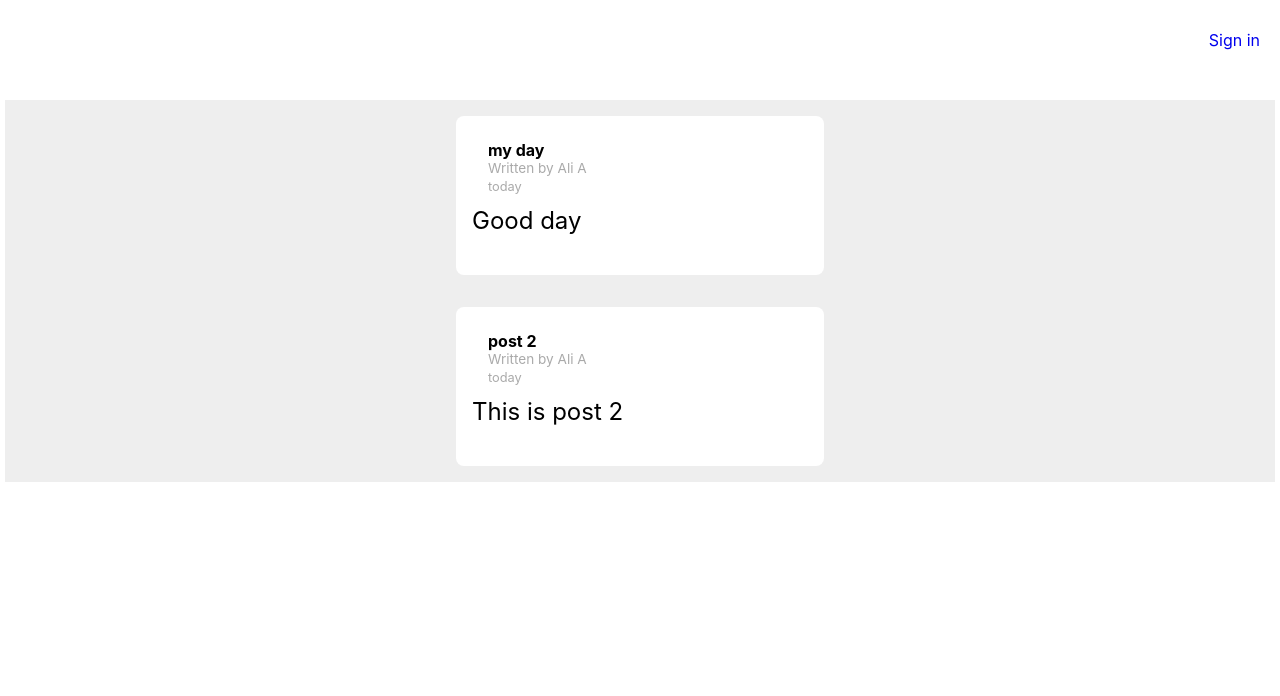
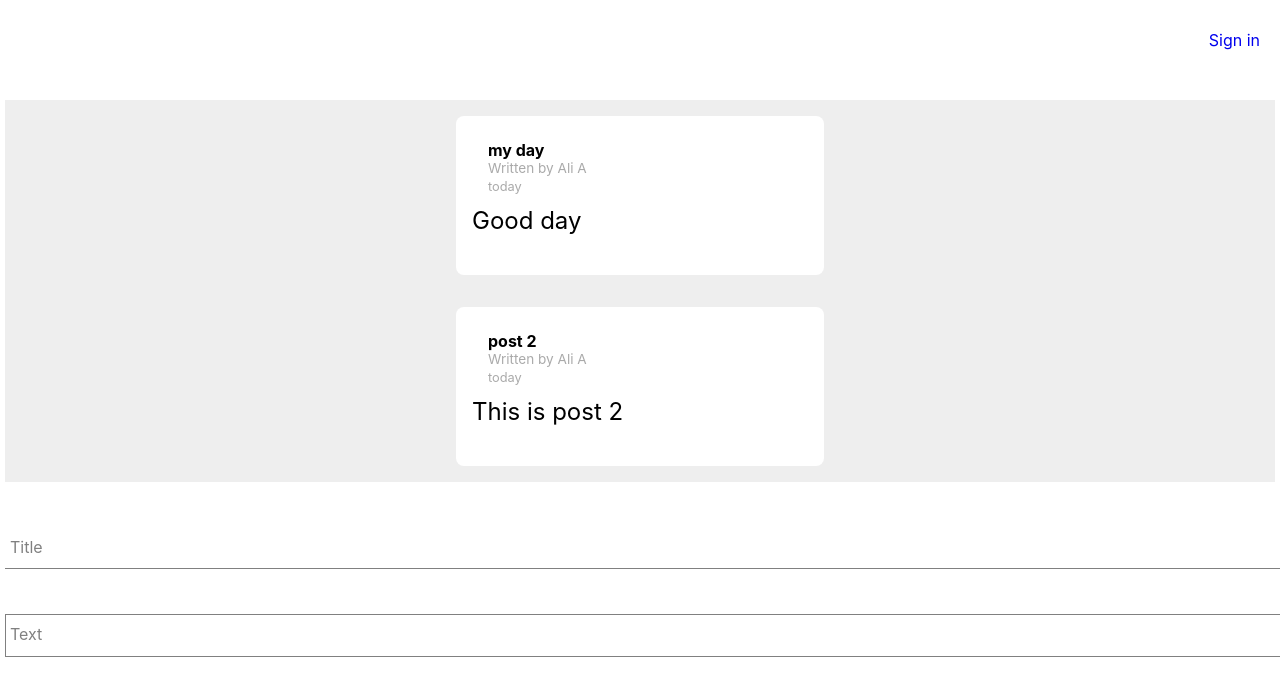
Before and after one commit to goorekt/shool, a React (Create React App) app: page / in a window 1280 px wide. Shown: the top 696 px of the page. Built offline with nearby package versions, Linux system fonts and the light colour scheme; no server answers; some icons are missing.

Commit message:
authentication-post generation

```diff
--- /dev/null
+++ b/src/components/form-input/form-input.component.jsx
@@ -0,0 +1,16 @@
+import { FormInputLabel, Input, Group } from "./form-input.styles";
+
+const FormInput = ({ label, ...otherProps }) => {
+	return (
+		<Group>
+			<Input {...otherProps} />
+			{label && (
+				<FormInputLabel shrink={otherProps.value.length} additionalTypes={otherProps.additionalTypes}>
+					{label}
+				</FormInputLabel>
+			)}
+		</Group>
+	);
+};
+
+export default FormInput;
--- /dev/null
+++ b/src/components/form-input/form-input.styles.jsx
@@ -0,0 +1,57 @@
+import styled, { css } from "styled-components";
+const mainColor = "black";
+const subColor = "grey";
+
+const shrinkLabelStyles = css`
+	top: -14px;
+	font-size: 12px;
+	color: ${mainColor};
+`;
+const textAreaStyles=css`
+	height:50%;
+	border: 1px solid ${subColor};
+`
+const normalStyles=css`
+	border: none;
+	border-radius: 0;
+`
+export const FormInputLabel = styled.label`
+	color: ${subColor};
+	font-size: 16px;
+	font-weight: normal;
+	position: absolute;
+	pointer-events: none;
+	left: 5px;
+	top: 10px;
+	height:100px;
+	transition: 300ms ease all;
+	${({ shrink }) => shrink && shrinkLabelStyles};
+`;
+export const Input = styled.input`
+	background: none;
+	background-color: white;
+	color: ${subColor};
+	font-size: 18px;
+	padding: 10px 10px 10px 5px;
+	display: block;
+	width: 100%;
+	${({additionalTypes})=>additionalTypes=="text-area" ? textAreaStyles : normalStyles};
+
+	border-bottom: 1px solid ${subColor};
+	margin: 25px 0;
+
+	&:focus {
+		outline: none;
+	}
+
+	&:focus ~ ${FormInputLabel} {
+		${shrinkLabelStyles}
+	}
+`;
+export const Group = styled.div`
+	position: relative;
+	margin: 45px 0;
+	input[type="password"] {
+		letter-spacing: 0.3em;
+	}
+`;
--- a/src/components/posts-container/posts-container.component.jsx
+++ b/src/components/posts-container/posts-container.component.jsx
@@ -1,5 +1,5 @@
 import React, { Fragment } from "react";
-import Post from "../posts/posts.component";
+import Post from "../post/post.component";
 import { PostsContainerStyles } from "./posts-container.styles";
 const PostsContainer = () => {
 	const posts = [
--- a/src/components/sign-in-form/sign-in.component.jsx
+++ b/src/components/sign-in-form/sign-in.component.jsx
@@ -1,12 +1,18 @@
 import React from "react";
+import { useNavigate } from "react-router";
 import { UserContext } from "../../contexts/user.context.jsx";
 import "../../utils/firebase.utils.js";
 import { signInWithGooglePopup } from "../../utils/firebase.utils.js";
-const SignIn = () => {
+const SignInForm = () => {
 
+    const navigate=useNavigate();
+	const signInWithGoogle = async () => {
+		const {user}= await signInWithGooglePopup();
+		console.log(user.accessToken);
+		if (user.accessToken){
+			navigate("/");
+		}
 
-	const signInWithGoogle = async () => {
-		const {user}= signInWithGooglePopup();
 
 	};
 	return (
@@ -17,4 +23,4 @@ const SignIn = () => {
 	);
 };
 
-export default SignIn;
+export default SignInForm;
--- a/src/routes/home/home.page.jsx
+++ b/src/routes/home/home.page.jsx
@@ -1,12 +1,43 @@
-import React from 'react'
-import PostsContainer from '../../components/posts-container/posts-container.component'
+import React, { useState } from "react";
+import FormInput from "../../components/form-input/form-input.component";
+import PostsContainer from "../../components/posts-container/posts-container.component";
 
 const HomePage = () => {
-  return (
-    <div>
-    <PostsContainer/>
-    </div>
-  )
-}
+	const [inputs, setInputs] = useState({
+		title: "",
+    text:"",
+	});
 
-export default HomePage
+	const handleSubmitNewPost = () => {};
+	const handleChange = (e) => {
+    const {value,name}=e.target;
+
+    setInputs({...inputs,[name]:value});
+  };
+	return (
+		<div>
+			<PostsContainer />
+			<div className="new-post-form">
+				<form onSubmit={handleSubmitNewPost}>
+					<FormInput
+            label="Title"
+						type="text"
+						onChange={handleChange}
+						name="title"
+						value={inputs.title}
+					/>
+          <FormInput
+            label="Text"
+						type="text"
+            additionalTypes="text-area"
+						onChange={handleChange}
+						name="text"
+						value={inputs.text}
+					/>
+				</form>
+			</div>
+		</div>
+	);
+};
+
+export default HomePage;
--- a/src/routes/navbar/navbar.routes.jsx
+++ b/src/routes/navbar/navbar.routes.jsx
@@ -1,5 +1,5 @@
-import React, { Fragment } from "react";
-
+import React, { Fragment, useContext } from "react";
+import {UserContext} from "../../contexts/user.context";
 import {
 	LogoContainer,
 	NavigationContainer,
@@ -8,7 +8,14 @@ import {
 } from "./navigation.styles";
 import { ReactComponent as SchoolLogo } from "../../assets/shool-logo.svg";
 import { Outlet } from "react-router";
+import { signOutUser } from "../../utils/firebase.utils";
 const Navbar = () => {
+	const {currentUser}=useContext(UserContext);
+
+	const signOutHandler=()=>{
+		signOutUser();
+	}
+
 	return (
 		<Fragment>
 			<NavigationContainer>
@@ -16,7 +23,8 @@ const Navbar = () => {
 					<SchoolLogo />
 				</LogoContainer>
 				<NavLinksContainer>
-					<NavLink to="/sign-in">Sign in</NavLink>
+
+					{currentUser ? <span onClick={signOutHandler}>Sign out</span> : <NavLink to="/sign-in">Sign in</NavLink>}
 				</NavLinksContainer>
 			</NavigationContainer>
 			<Outlet />
--- a/src/routes/sign-in/sign-in.page.jsx
+++ b/src/routes/sign-in/sign-in.page.jsx
@@ -1,9 +1,13 @@
-import React from 'react'
+import React, { Fragment } from "react";
+import SignInForm from "../../components/sign-in-form/sign-in.component";
 
 const SignInPage = () => {
-  return (
-    <div>SignInPage</div>
-  )
-}
+	return (
+		<Fragment>
+			<div>SignInPage</div>
+			<SignInForm />
+		</Fragment>
+	);
+};
 
-export default SignInPage
+export default SignInPage;
```
Also changed, not shown: src/contexts/posts.context.jsx (added, +8 -0 lines), src/routes/home/home.page.styles.js (added, +21 -0 lines), src/components/post/post.component.jsx (renamed from src/components/posts/posts.component.jsx), src/components/post/post.styles.js (renamed from src/components/posts/post.styles.js).
